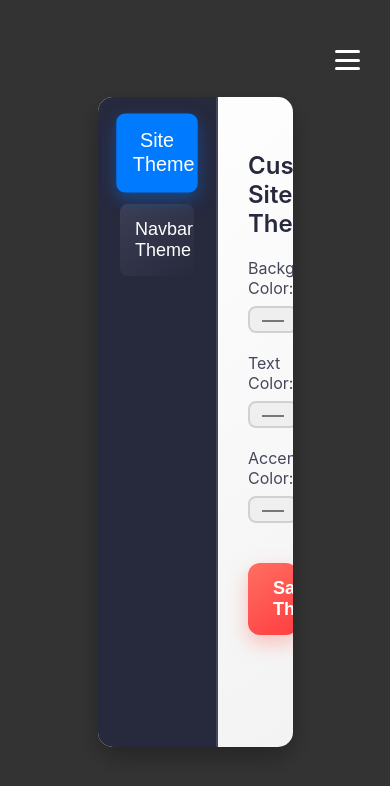
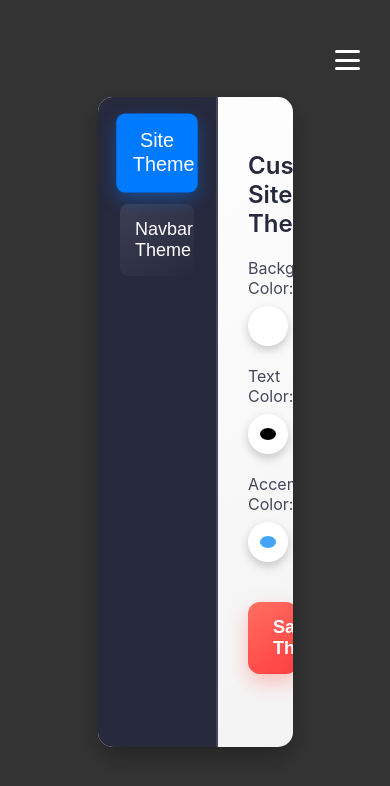
Before and after one commit to sudhanshu2070/frontDesk, a React (Create React App) app: page /frontDesk/theme in a window 390 px wide. Shown: the top 786 px of the page. Built offline with nearby package versions, Linux system fonts and the light colour scheme.

Commit message:
Theme Changer 0.4

```diff
--- a/src/components/Navbar/Navbar.tsx
+++ b/src/components/Navbar/Navbar.tsx
@@ -115,7 +115,7 @@ const Navbar: React.FC = () => {
               toggleMenuVisibility(false) ;
               applyBlur(false); // Remove blur when mouse leaves
             }}
-            >Theme</Link>
+            >Themes</Link>
           </li>
 
           <li>
--- a/src/components/ThemeSelector/ThemeSelector.css
+++ b/src/components/ThemeSelector/ThemeSelector.css
@@ -191,3 +191,49 @@
     transform: translateY(0);
   }
 }
+
+/* Color Button Styles */
+.custom-input input[type="color"] {
+  -webkit-appearance: none;
+  appearance: none;
+  border: none;
+  width: 60px;
+  height: 60px;
+  cursor: pointer;
+  border-radius: 50%;
+  box-shadow: 0 4px 10px rgba(0, 0, 0, 0.2);
+  transition: transform 0.3s ease, box-shadow 0.3s ease, background-color 0.3s ease;
+  background-color: #ffffff; /* Default color */
+}
+
+.custom-input input[type="color"]::-webkit-color-swatch {
+  border: none;
+  border-radius: 50%;
+}
+
+.custom-input input[type="color"]:hover {
+  transform: scale(1.1);
+  box-shadow: 0 6px 12px rgba(0, 0, 0, 0.3);
+}
+
+/* Update Button Background Color */
+.custom-input input[type="color"]:focus-visible,
+.custom-input input[type="color"]:active {
+  outline: none;
+  box-shadow: 0 0 10px 4px rgba(0, 123, 255, 0.4); /* Glow effect */
+}
+
+/* Responsive Design */
+@media (max-width: 768px) {
+  .custom-input input[type="color"] {
+    width: 50px;
+    height: 50px;
+  }
+}
+
+@media (max-width: 480px) {
+  .custom-input input[type="color"] {
+    width: 40px;
+    height: 40px;
+  }
+}
```
